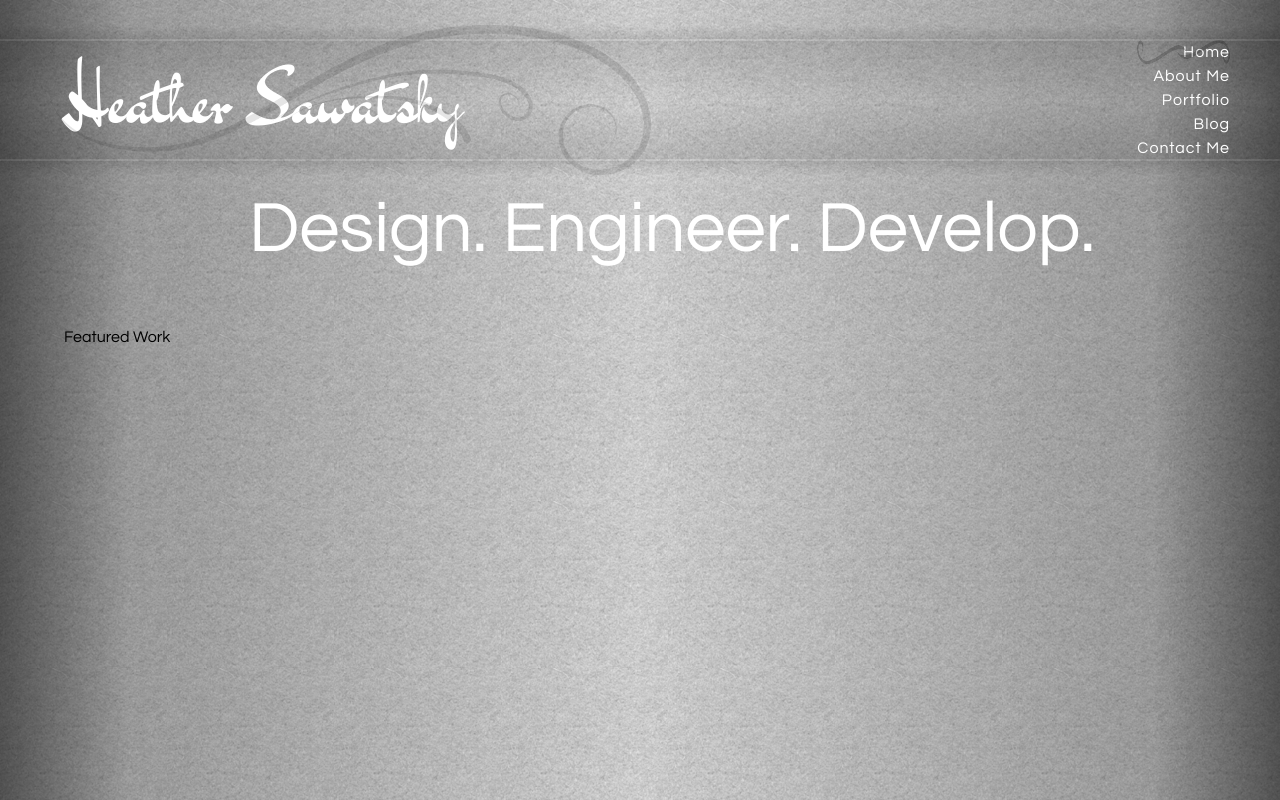
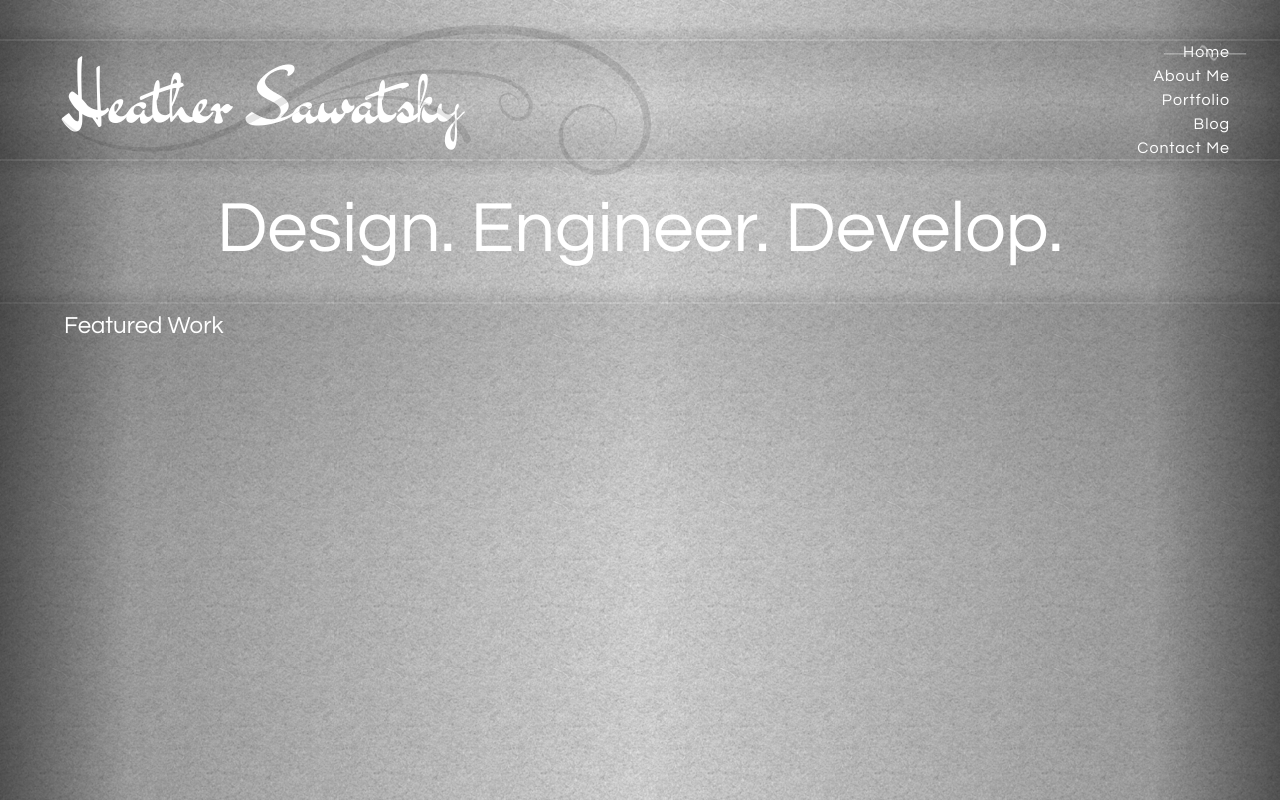
Before and after one commit to sawatsky/Website-V.2, a plain HTML site: page index.html in a window 1280 px wide. Drawn offline with Linux system fonts and the light colour scheme.

Commit message:
Finished blurb and body-content styles/layouts

```diff
--- a/index.css
+++ b/index.css
@@ -46,10 +46,6 @@ page {
 	background-repeat: repeat;
 }
 
-page > * {
-	padding-left: 5%;
-}
-
 
 
 /****************************************************************************
@@ -57,7 +53,7 @@ page > * {
 ****************************************************************************/
 navbar {
 	position: relative;
-	height: 150px;
+	min-height: 150px;
 	width: 100%;
 	margin-top: 25px;
 	padding: 15px 50px 15px 0;
@@ -68,7 +64,7 @@ navbar {
 navbar::before {
 	content: "";
 	width: 600px;
-	height: 150px;
+	min-height: 150px;
 	position: absolute;
 	top: 0;
 	left: 4%;
@@ -92,7 +88,7 @@ navbar navbar-links {
 	float: right;
 	display: flex;
 	flex-direction: column;
-	text-align: right;
+	align-items: flex-end;
 }
 
 navbar navbar-links > a {
@@ -116,16 +112,16 @@ navbar navbar-links > a.selected {
 navbar navbar-links > a.selected::before,
 navbar navbar-links > a:not(.selected):hover::before {
 	content: "";
-	width: 100%;
+	width: 175%;
 	height: 100%;
 	position: absolute;
 	top: 0;
-	left: 0;
+	left: -40%;
 
-	background: url("images/swirls13.png");
+	background: url("images/line2.png");
 	background-repeat: no-repeat;
 	background-size: 100% 100%;
-	opacity: 0.2;
+	opacity: 0.4;
 }
 
 
@@ -134,7 +130,7 @@ navbar navbar-links > a:not(.selected):hover::before {
 									Blurb
 ****************************************************************************/
 blurb {
-	height: 150px;
+	min-height: 112px;
 	margin: 0 auto;
 
 	color: white;
@@ -148,4 +144,18 @@ blurb {
 ****************************************************************************/
 body-content {
 	flex: 1;
+	position: relative;
+	max-width: 1500px;
+	padding: 0 5%;
+
+	background: linear-gradient(to bottom, rgba(0,0,0,0) 0%,rgba(0,0,0,0.1) 15px,rgba(255,255,255,0.1) 16px,rgba(0,0,0,0.1) 17px,rgba(0,0,0,0) 50%);
 }
+
+body-content content-title {
+	display: block;
+	margin-top: 15px;
+	padding: 6px 0;
+
+	font-size: 24px;
+	color: white;
+}
--- a/index.html
+++ b/index.html
@@ -28,7 +28,11 @@
 
 			<blurb>Design. Engineer. Develop.</blurb>
 
-			<body-content>Featured Work</body-content>
+			<body-content>
+				<content-title>Featured Work</content-title>
+
+				<featured></featured>
+			</body-content>
 		</page>
 	</body>
 </html>
```
Also changed, not shown: images/line1.png (added), images/line2.png (added).
